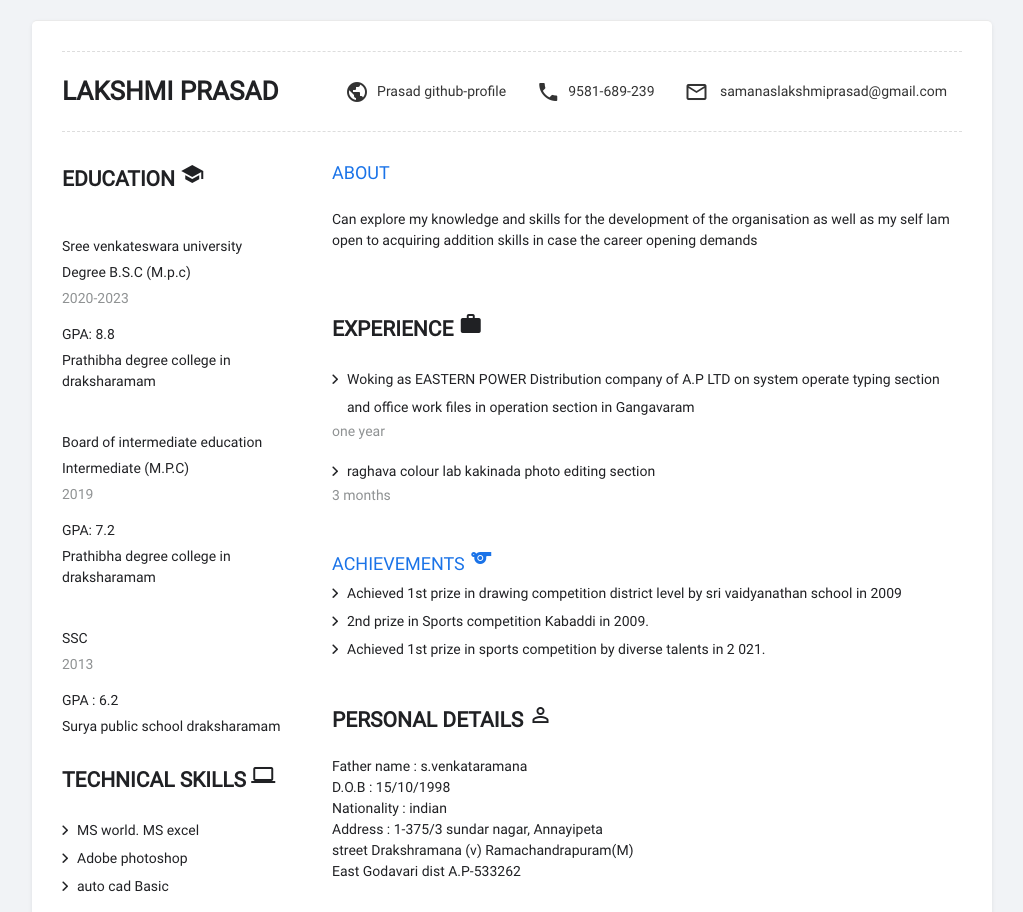
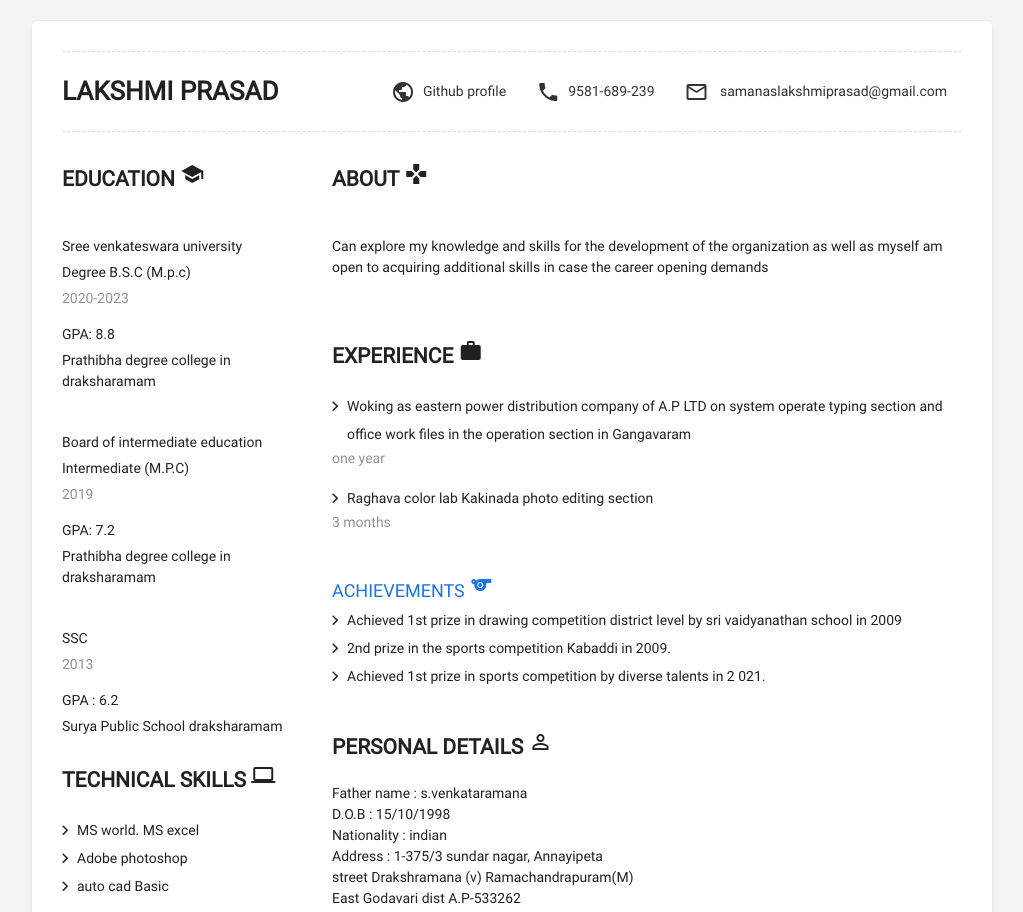
Before and after one commit to lakshmiprasad-brs/prasad-resume, a plain HTML site: page index.html in a window 1280 px wide. Shown: the top 912 px of the page, without its empty margins (128-1151 px from the left). Drawn offline with Linux system fonts and the light colour scheme.

Commit message:
Update index.html

```diff
--- a/index.html
+++ b/index.html
@@ -38,7 +38,7 @@
 	<ul>
 	  <li><a href="https://mail.google.com/"><i class="material-icons">mail_outline</i> samanaslakshmiprasad@gmail.com</a></li>
 	  <li><a href="tel:9581-689-239"> <i class="material-icons">phone</i>9581-689-239 </a></li>
-	  <li> <a href="https://github.com/lakshmiprasad-brs" target="_blank"><i class="material-icons">public</i>Prasad github-profile</a></li>
+	  <li> <a href="https://github.com/lakshmiprasad-brs" target="_blank"><i class="material-icons">public</i>Github profile</a></li>
 	</ul>
   </header>
   <!-- Header Ends here -->
@@ -68,7 +68,7 @@
         <p>SSC</p>
          <p> <SPan>2013</SPan></p>
          <p>GPA : 6.2</p>
-         <P> Surya public school
+         <P> Surya Public School
           draksharamam</P><br>
 
       <!-- Article end -->
@@ -98,20 +98,20 @@
     <!-- Aside Ends here -->
 
     <section class="body-content">
-      <h3>About <i class="material-icons"></i></h3><br>
+      <h2>About <i class="material-icons">games</i></h2><br>
       <article>
         <p>Can explore my knowledge and skills for the development of
-          the organisation as well as my self lam open to acquiring addition skills in case the career opening demands</p>
+          the organization as well as myself am open to acquiring additional skills in case the career opening demands</p>
       </article><br>
       <!-- Article end -->
 
       <article >
         <h2>EXPERIENCE <i class="material-icons">works</i></h2>
         <ul>
-          <li>Woking as EASTERN POWER Distribution company of A.P LTD on system operate
-            typing section and office work files in operation section  in Gangavaram</li>
+          <li>Woking as eastern power distribution company of A.P LTD on system operate
+            typing section and office work files in the operation section  in Gangavaram</li>
             <p><span>one year </span></p>
-          <li>raghava colour lab kakinada photo editing section</li>
+          <li> Raghava color lab Kakinada photo editing section</li>
           <p><span> 3 months </span></p>
 
         </ul>
@@ -123,7 +123,7 @@
 
         <ul>
           <li> Achieved 1st prize in drawing competition district level by sri vaidyanathan school in 2009</li>
-          <li>2nd prize in Sports competition Kabaddi in 2009.</li>
+          <li>2nd prize in the sports competition Kabaddi in 2009.</li>
           <li>Achieved 1st prize in sports competition by diverse talents in 2 021.</li>
         </ul>
       </article>
```
